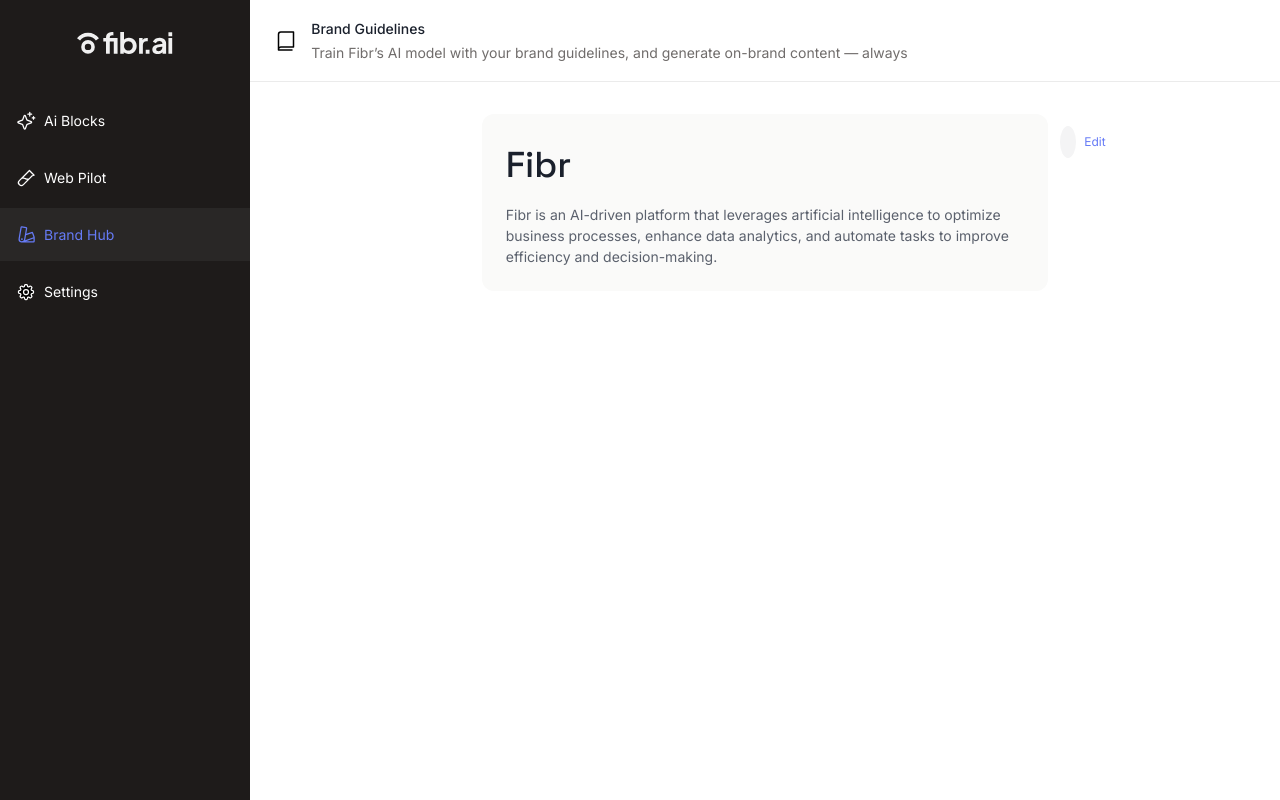
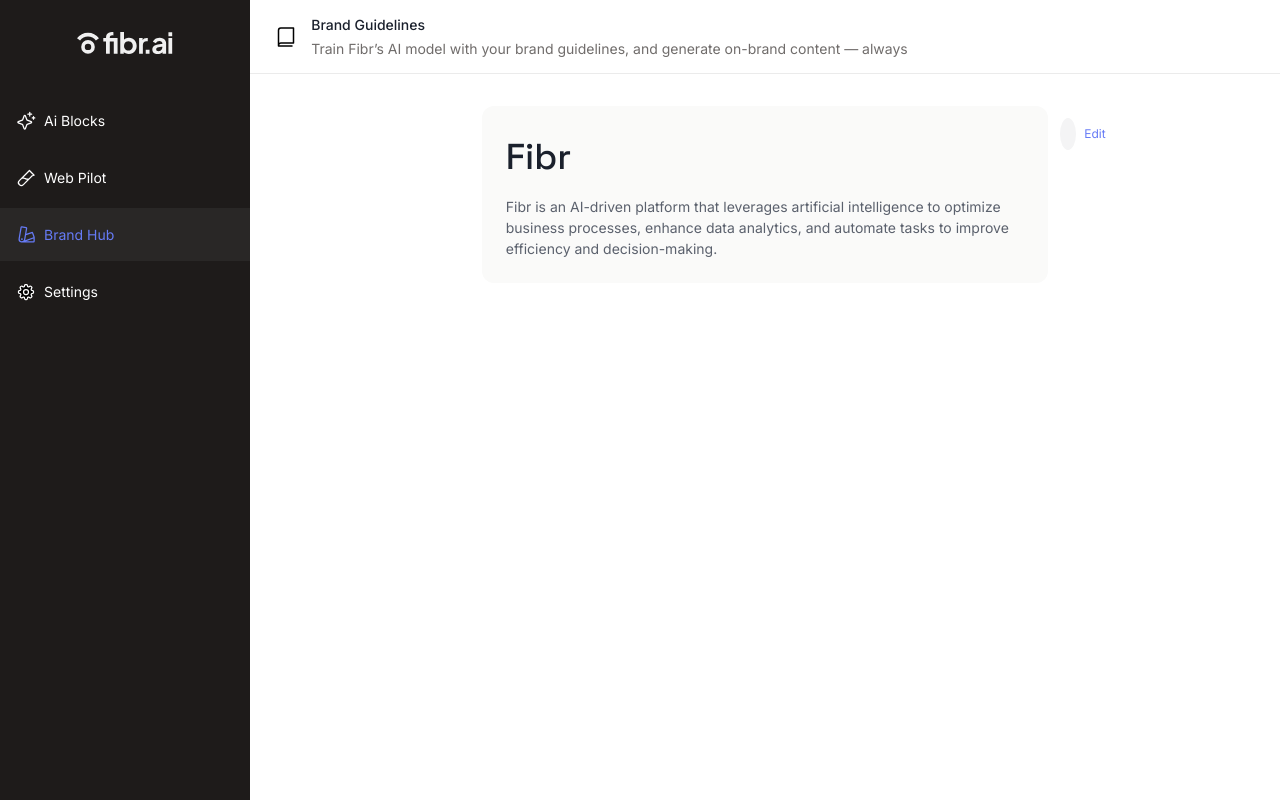
Before and after one commit to taufeeq-ahmed/fibr-ui-challenge, a Next.js app: page / in a window 1280 px wide. Built offline with nearby package versions, Linux system fonts and the light colour scheme.

Commit message:
padding adjusted

```diff
--- a/components/Header/header.module.css
+++ b/components/Header/header.module.css
@@ -4,7 +4,7 @@
 
     width: 100%;
     align-items: center;
-    padding: 16px 24px;
+    padding: 12px 24px;
     border-bottom: 1px solid rgb(235, 235, 235);
 
     .heading {
```
